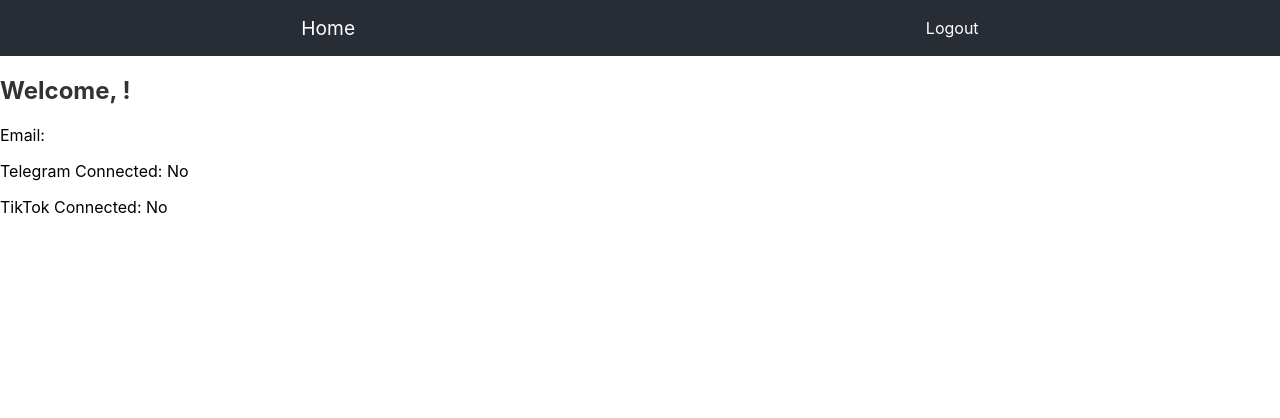
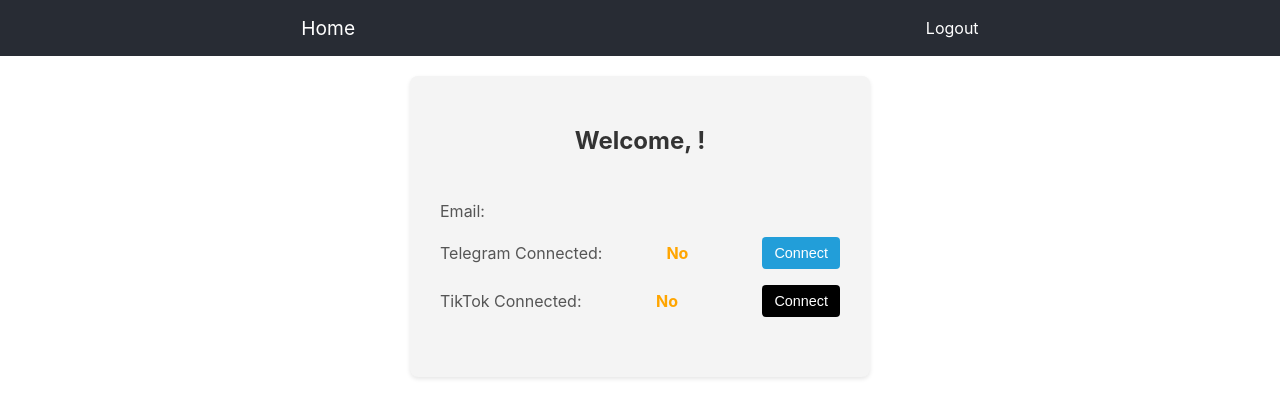
Before and after one commit to langdag/poe_chat.client, a React (Vite) app: page /dashboard in a window 1280 px wide. Shown: the top 418 px of the page. Built offline with nearby package versions, Linux system fonts and the light colour scheme; no server answers; sample sign-in values are in the browser's storage; the HTML template or start-up script is replaced by a standard one.

Commit message:
Changed Dashboard style

```diff
--- a/src/App.css
+++ b/src/App.css
@@ -197,3 +197,91 @@ h2 {
 }
 
 /* End Registration Page */
+
+/* Dashboard.css */
+
+.dashboard-container {
+  display: flex;
+  flex-direction: column;
+  align-items: center;
+  padding: 30px;
+  background-color: #f4f4f4;
+  border-radius: 8px;
+  box-shadow: 0 2px 4px rgba(0, 0, 0, 0.1);
+  margin: 20px auto;
+  width: 400px; /* Adjust width as needed */
+}
+
+.dashboard-header {
+  margin-bottom: 20px;
+  text-align: center;
+}
+
+.dashboard-header h2 {
+  color: #333;
+  margin-bottom: 10px;
+}
+
+.dashboard-info {
+  margin-bottom: 20px;
+  width: 100%;
+}
+
+.dashboard-info p {
+  margin-bottom: 10px;
+  color: #555;
+  font-size: 1em;
+  display: flex;
+  justify-content: space-between; /* Align text and button */
+  align-items: center;
+}
+
+.info-value {
+  font-weight: bold;
+  color: #333;
+}
+
+.connection-status {
+  font-weight: bold;
+}
+
+.connection-status.connected {
+  color: green;
+}
+
+.connection-status.disconnected {
+  color: orange;
+}
+
+.connect-button {
+  padding: 8px 12px;
+  border: none;
+  border-radius: 4px;
+  font-size: 0.9em;
+  cursor: pointer;
+  color: white;
+  transition: background-color 0.3s ease;
+  margin-left: 10px; /* Space between text and button */
+}
+
+.connect-button.telegram-inline {
+  background-color: #229ED9; /* Telegram blue */
+}
+
+.connect-button.telegram-inline:hover {
+  background-color: #1976b2;
+}
+
+.connect-button.tiktok-inline {
+  background-color: #000; /* Black for TikTok */
+}
+
+.connect-button.tiktok-inline:hover {
+  background-color: #333;
+}
+
+.accounts-connected-message {
+  color: green;
+  font-weight: bold;
+  margin-top: 20px;
+}
--- a/src/components/Dashboard.jsx
+++ b/src/components/Dashboard.jsx
@@ -42,21 +42,23 @@ function Dashboard() {
   // };
 
   return (
-    <div>
-      <h2>Welcome, {user?.username}!</h2>
-      <p>Email: {user?.email}</p>
-      <p>Telegram Connected: {user?.telegram_connected ? "Yes" : "No"}</p>
-      <p>TikTok Connected: {user?.tiktok_connected ? "Yes" : "No"}</p>
-
-      {showModal && (
-        <div className="modal">
-          <h3>Connect Your Accounts</h3>
-          <p>Unlock features like chat sync and analytics.</p>
-          <button onClick={() => handleConnect("telegram")}>Connect Telegram</button>
-          <button onClick={() => handleConnect("tiktok")}>Connect TikTok</button>
-          <button onClick={() => setShowModal(false)}>Skip for Now</button>
-        </div>
-      )}
+    <div className="dashboard-container">
+      <div className="dashboard-header">
+        <h2>Welcome, {user?.username}!</h2>
+      </div>
+      <div className="dashboard-info">
+        <p>Email: <span className="info-value">{user?.email}</span></p>
+        <p>Telegram Connected: <span className={`connection-status ${user?.telegram_connected ? 'connected' : 'disconnected'}`}>{user?.telegram_connected ? "Yes" : "No"}</span>
+          {!user?.telegram_connected && (
+            <button onClick={() => handleConnect("telegram")} className="connect-button telegram-inline">Connect</button>
+          )}
+        </p>
+        <p>TikTok Connected: <span className={`connection-status ${user?.tiktok_connected ? 'connected' : 'disconnected'}`}>{user?.tiktok_connected ? "Yes" : "No"}</span>
+          {!user?.tiktok_connected && (
+            <button onClick={() => handleConnect("tiktok")} className="connect-button tiktok-inline">Connect</button>
+          )}
+        </p>
+      </div>
     </div>
   );
 }
```
